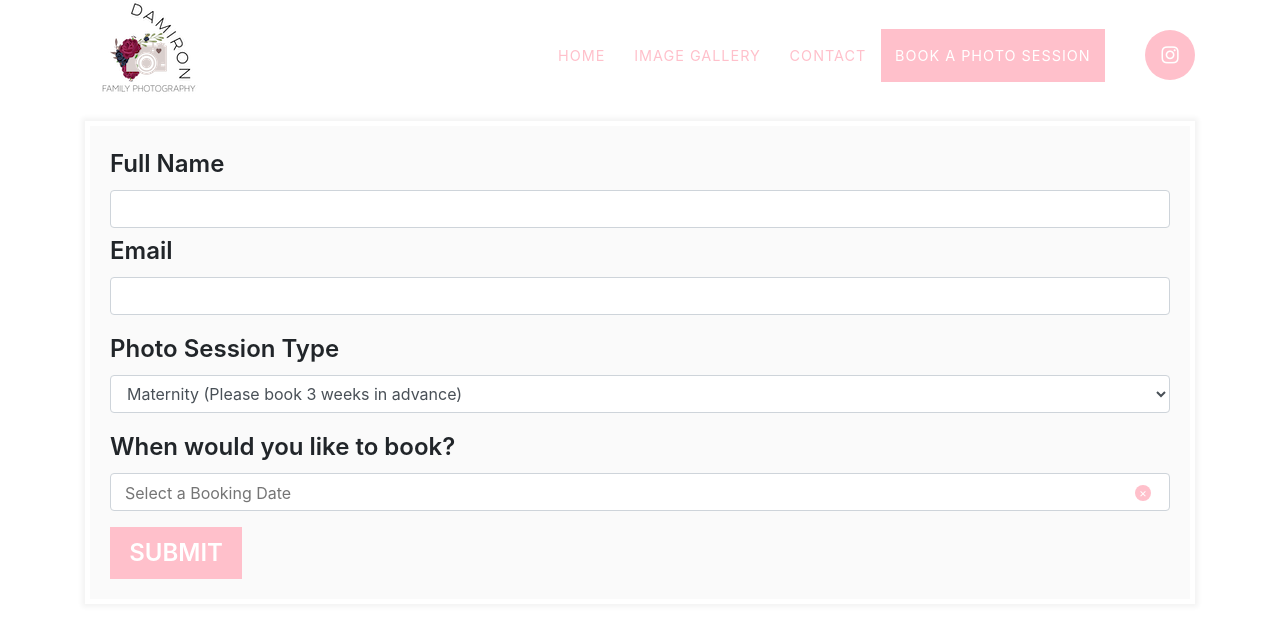
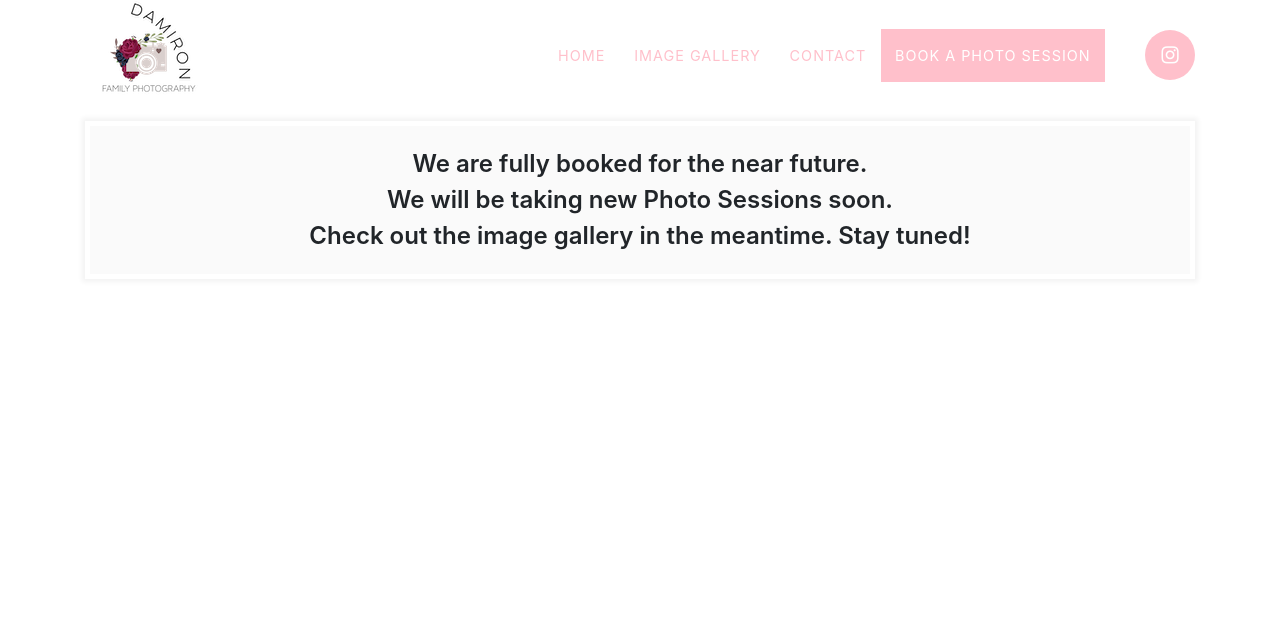
Before and after one commit to jdamiron/Damiron-Family-Photography, a React (Create React App) app: page /appointments in a window 1280 px wide. Shown: the top 618 px of the page. Built offline with nearby package versions, Linux system fonts and the light colour scheme; no server answers; the database is empty.

Commit message:
hide appointments

```diff
--- a/src/components/Appointments.js
+++ b/src/components/Appointments.js
@@ -5,10 +5,10 @@ import Row from "react-bootstrap/Row";
 import Col from "react-bootstrap/Col";
 import Navbar from "./Navbar";
 import Footer from "./Footer";
-import DatePicker from "react-datepicker";
+// import DatePicker from "react-datepicker";
 import moment from "moment";
-import setMinutes from "date-fns/setMinutes";
-import setHours from "date-fns/setHours";
+// import setMinutes from "date-fns/setMinutes";
+// import setHours from "date-fns/setHours";
 import * as firebase from "firebase";
 // import $ from "jquery";
 
@@ -116,20 +116,20 @@ class Appointments extends React.Component {
                   name="form-name"
                   value="appointmentsForm"
                 />
-                {/* <Row>
+                <Row>
                   <Col>
                     <div className="fully-booked">
                       We are fully booked for the near future.
                     </div>
                     <div className="fully-booked">
-                      We will be taking new Photo sessions soon.
+                      We will be taking new Photo Sessions soon.
                     </div>
                     <div className="fully-booked">
                       Check out the image gallery in the meantime. Stay tuned!
                     </div>
                   </Col>
-                </Row> */}
-                <Row>
+                </Row>
+                {/* <Row>
                   <Col>
                     <Form.Label>Full Name</Form.Label>
                     <Form.Control required name="fullName" />
@@ -178,7 +178,7 @@ class Appointments extends React.Component {
                 </Form.Group>
                 <button className="form-button" type="submit">
                   SUBMIT
-                </button>
+                </button>  */}
               </Form>
             </Col>
           </Row>
```
